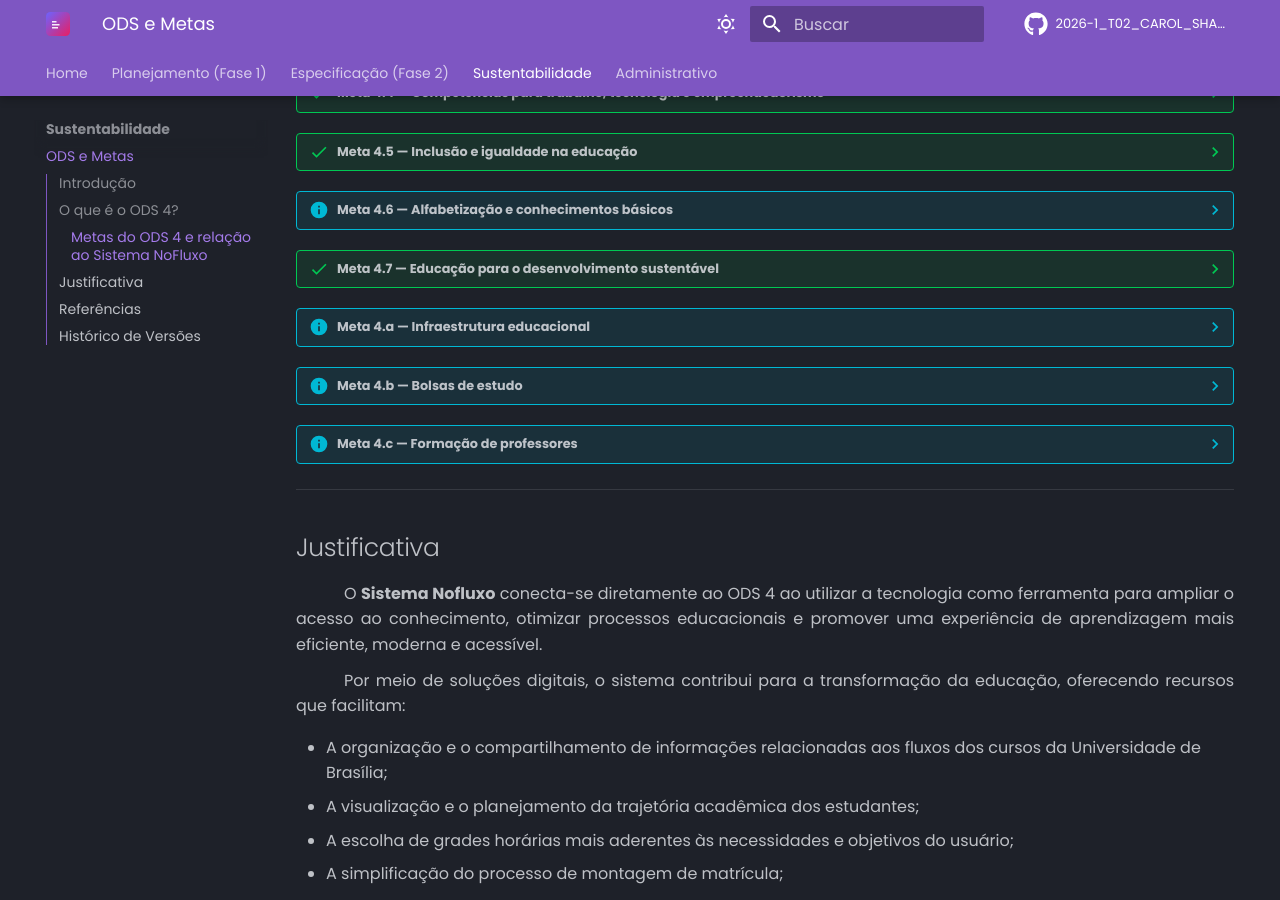
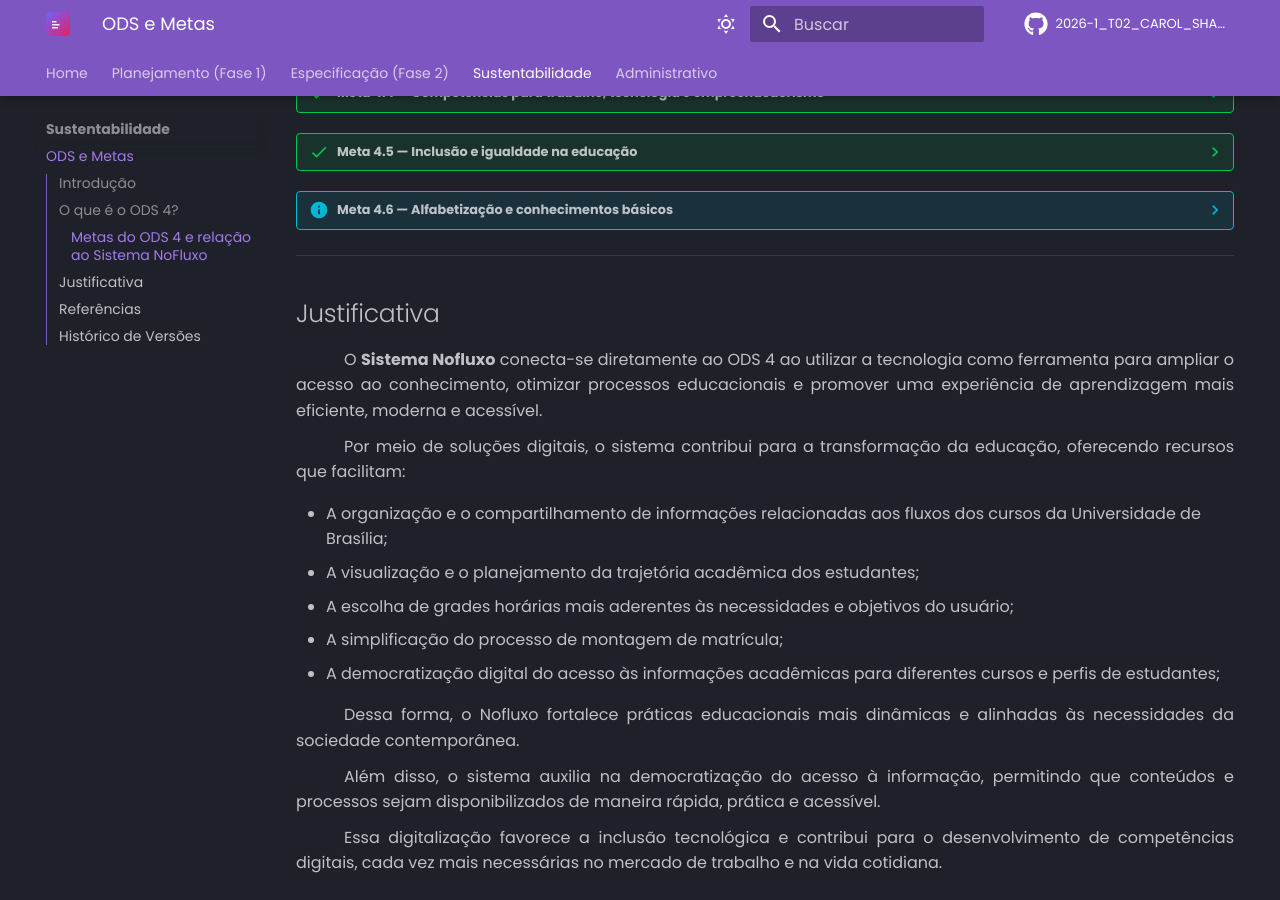
Before and after one commit to FCTE-Qualidade-de-Software-1/2026-1_T02_CAROL_SHAW, an MkDocs documentation site: the page built from docs/impacto/ods.md, in a window 1280 px wide and 900 px high, scrolled down 1548 px. Built offline with MkDocs 1.6.1 and Material for MkDocs 9.7.7, drawn with Linux system fonts in a browser that asks for light colours; comment, search, counter and statistics services are not loaded; some of the changed lines change nothing that is shown.

Commit message:
fix: cosnerta ods, tirando metas 4.7, 4.a, 4.b e 4.c

```diff
--- a/docs/impacto/ods.md
+++ b/docs/impacto/ods.md
@@ -82,30 +82,6 @@ O Sistema NoFluxo apresenta alinhamento com algumas metas específicas do <b>ODS
 
     Até 2030, garantir que todos os jovens e adultos estejam alfabetizados, tendo adquirido os conhecimentos básicos em leitura, escrita e matemática.
 
-
-
-??? success "Meta 4.7 — Educação para o desenvolvimento sustentável"
-
-    Garantir que todos os alunos adquiram conhecimentos e habilidades necessárias para promover o desenvolvimento sustentável, por meio da educação para o desenvolvimento sustentável, direitos humanos, igualdade de gênero, cultura de paz, cidadania global e valorização da diversidade cultural.
-
-
-
-??? info "Meta 4.a — Infraestrutura educacional"
-
-    Ofertar infraestrutura física escolar adequada às necessidades da criança, acessível às pessoas com deficiência e sensível ao gênero, que garanta a existência de ambientes de aprendizagem seguros, não violentos, inclusivos e eficazes para todos.
-
-
-
-??? info "Meta 4.b — Bolsas de estudo"
-
-    Até 2020, ampliar em 50% o número de vagas efetivamente preenchidas por alunos dos países em desenvolvimento para o ensino superior, incluindo programas de formação profissional, tecnologia da informação, engenharia e programas científicos no Brasil.
-
-
-
-??? info "Meta 4.c — Formação de professores"
-
-    Até 2030, assegurar que todos os professores da educação básica tenham formação específica na área de conhecimento em que atuam, promovendo a oferta de formação continuada.
-
 ---
 
 ## Justificativa
```
